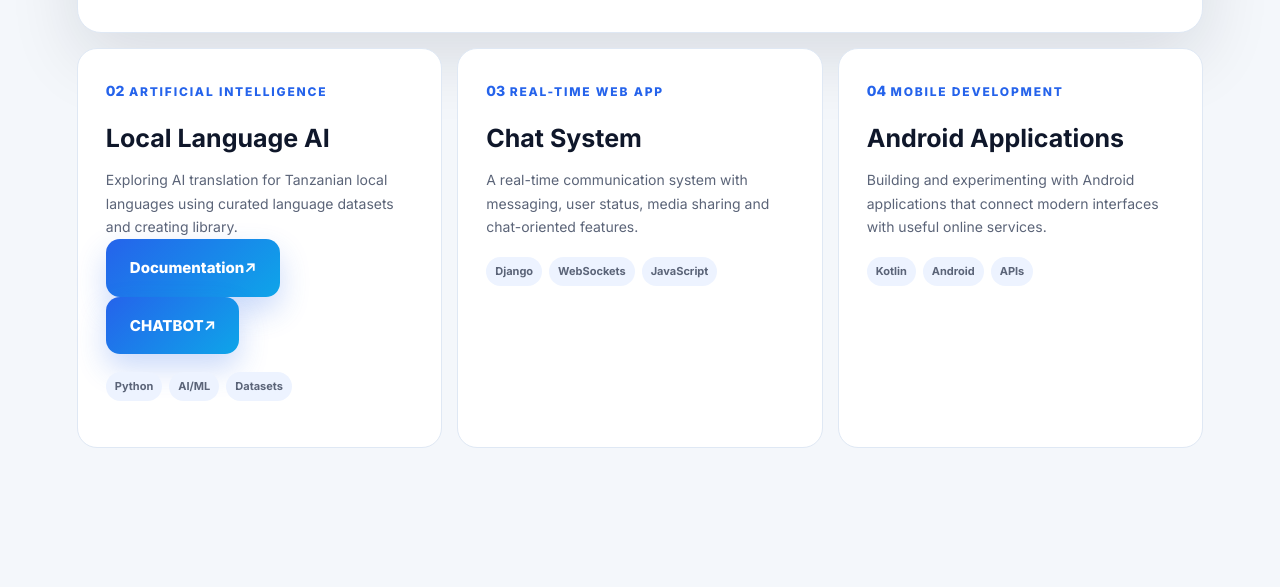
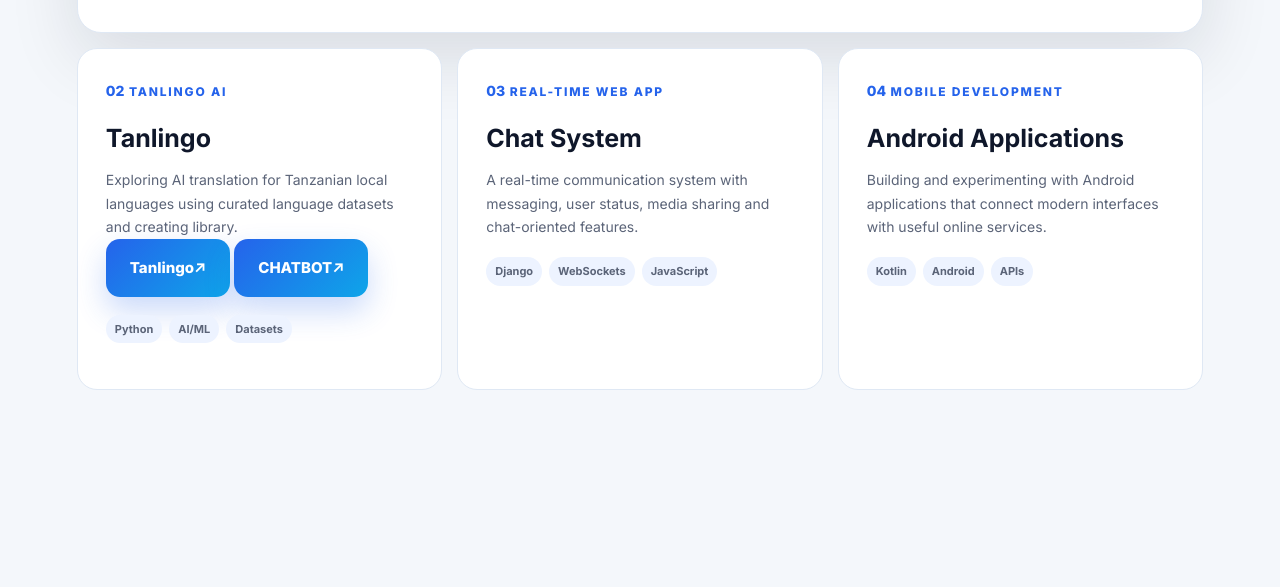
Before and after one commit to johanesjackson2005-web/portfolio, a plain HTML site: page index.html in a window 1280 px wide. Shown: the part 4375-4962 px from the top of the page. Drawn offline with Linux system fonts and the light colour scheme.

Commit message:
Update project details for Tanlingo AI

```diff
--- a/index.html
+++ b/index.html
@@ -198,11 +198,11 @@
             <div class="project-grid">
                 <article class="project-card reveal">
                     <span class="project-number">02</span>
-                    <span class="project-type">ARTIFICIAL INTELLIGENCE</span>
-                    <h3>Local Language AI</h3>
+                    <span class="project-type">TANLINGO AI</span>
+                    <h3>Tanlingo</h3>
                     <p>Exploring AI translation for Tanzanian local languages using curated language datasets and creating library.</p>
-                    <a class="project-link" href="https://pypi.org/project/Tan-language/" target="_blank" rel="noopener">Documentation↗</a>
-                    <a class="project-link" href="https://pypi.org/project/Tan-lang-chatbot/" target="_blank" rel="noopener">CHATBOT↗</a>
+                    <a class="project-link" href="https://tanlingo.onrender.com" target="_blank" rel="noopener">Tanlingo↗</a>
+                    <a class="project-link" href="https://tanlingo.onrender.com/index.html" target="_blank" rel="noopener">CHATBOT↗</a>
                     <div class="tech-list"><span>Python</span><span>AI/ML</span><span>Datasets</span></div>
                 </article>
                 <article class="project-card reveal">
```
